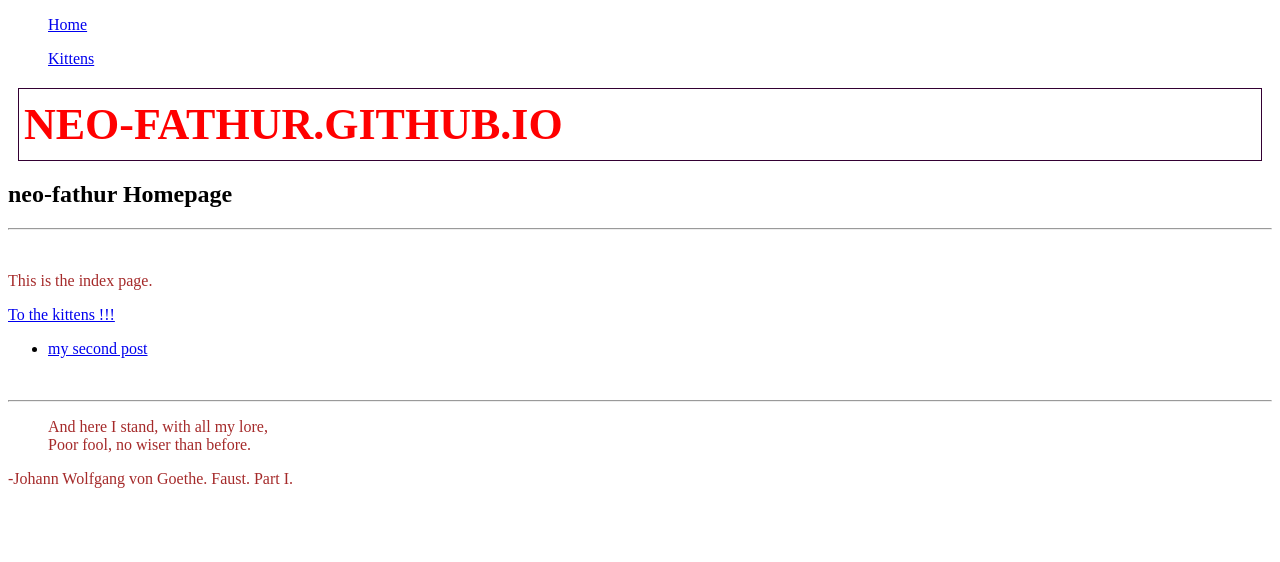
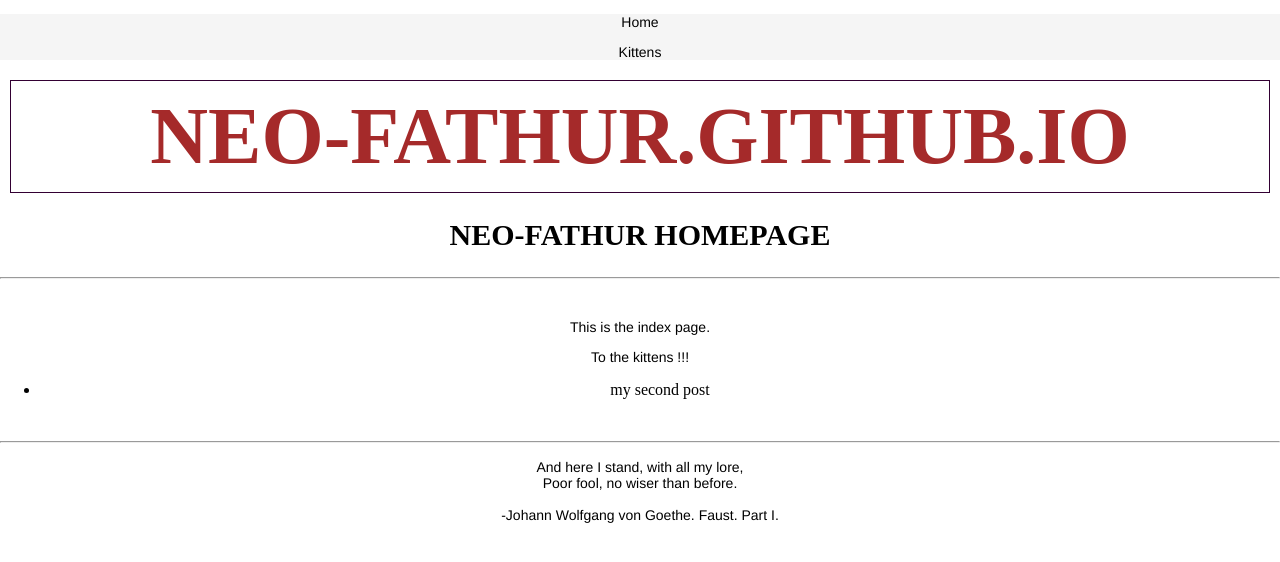
Before and after one commit to neo-fathur/neo-fathur.github.io, a Jekyll site: the page built from index.html, in a window 1280 px wide. Shown: the top 562 px of the page. Built offline with Jekyll 4.4.1, drawn with Linux system fonts in a browser that asks for light colours; some web fonts are replaced.

Commit message:
Update style.css

```diff
--- a/css/style.css
+++ b/css/style.css
@@ -1,13 +1,45 @@
 h1 {
-    color: red;
-    font-size: 44px;
+    color: brown;
+    font-family: Futura;
+    font-size: 80px;
     text-transform: uppercase;
-
+    text-align: center;
     border: 1px solid #330033;
     margin: 20px 10px;
     padding: 10px 5px;
 }
+h2 {
+    color: black;
+    font-size: 30px;
+    font-family: Futura;
+    text-transform: uppercase;
+}
 p {
-    color: brown;
-    font-family: 'Gorditas', cursive;
+    color: black;
+    font-family: Helvetica;
+    font-size: 14px;
 }
+body {
+    text-align: center;
+    background-color: White;
+    margin: 0;
+}
+ul.nav {
+    text-align: center;
+    padding-left: 0;
+    margin: 0 auto 0 auto;
+}
+ul.nav li {
+    display: inline;
+    padding: 0 1em 0 1em;
+}
+ul.nav li a {
+    font-family: Futura;
+    font-size: 20px;
+    text-transform: uppercase;
+}
+header {background-color: WhiteSmoke;}
+a {
+    text-decoration: none;
+    color: black;
+}
```
